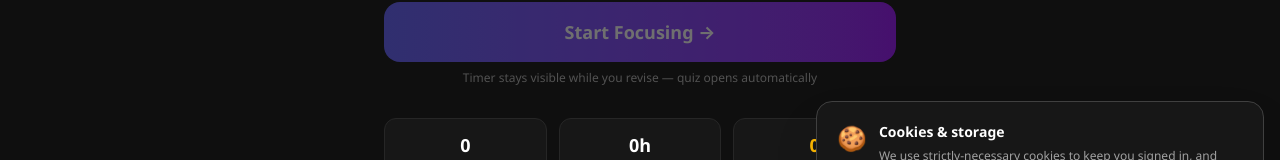
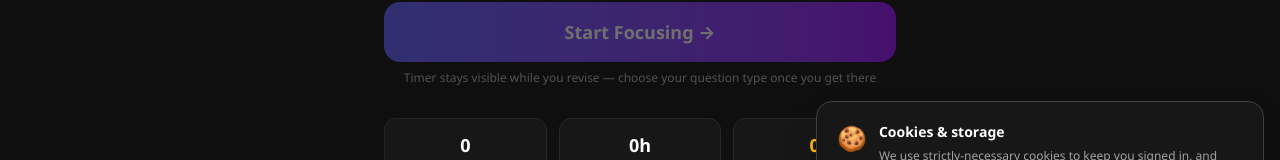
Before and after one commit to EMC2709/educate, a Next.js app in the folder educate-app/: page /timer in a window 1280 px wide. Shown: the part 503-663 px from the top of the page. Built offline with nearby package versions, Linux system fonts and the light colour scheme; no server answers.

Commit message:
fix: navigate to subject page on timer start instead of straight to quiz

```diff
--- a/educate-app/src/app/timer/page.tsx
+++ b/educate-app/src/app/timer/page.tsx
@@ -51,12 +51,12 @@ export default function TimerPage() {
     const entry = subjects.find(s => s.subject === selected);
     if (!entry) return;
     start(entry.subject, entry.board, workMins, breakMins);
-    // Navigate straight to the quiz for this subject
-    router.push(`/${encodeURIComponent(entry.board)}/${encodeURIComponent(entry.subject)}/quiz`);
+    // Take them to the subject page to pick question type + topics
+    router.push(`/${encodeURIComponent(entry.board)}/${encodeURIComponent(entry.subject)}`);
   };
 
   const handleGoToQuiz = () => {
-    router.push(`/${encodeURIComponent(activeBoard)}/${encodeURIComponent(activeSubject)}/quiz`);
+    router.push(`/${encodeURIComponent(activeBoard)}/${encodeURIComponent(activeSubject)}`);
   };
 
   return (
@@ -82,7 +82,7 @@ export default function TimerPage() {
                   onClick={handleGoToQuiz}
                   className="px-3 py-1.5 rounded-xl bg-indigo-500/20 border border-indigo-500/40 text-indigo-300 text-xs font-semibold cursor-pointer hover:bg-indigo-500/30 transition-colors"
                 >
-                  Go to Quiz →
+                  Go to Subject →
                 </button>
                 <button
                   onClick={stop}
@@ -172,7 +172,7 @@ export default function TimerPage() {
             {phase !== 'idle' ? 'Timer already running' : 'Start Focusing →'}
           </button>
           <p className="text-neutral-600 text-xs text-center mt-2">
-            Timer stays visible while you revise — quiz opens automatically
+            Timer stays visible while you revise — choose your question type once you get there
           </p>
 
           {/* Stats */}
```
